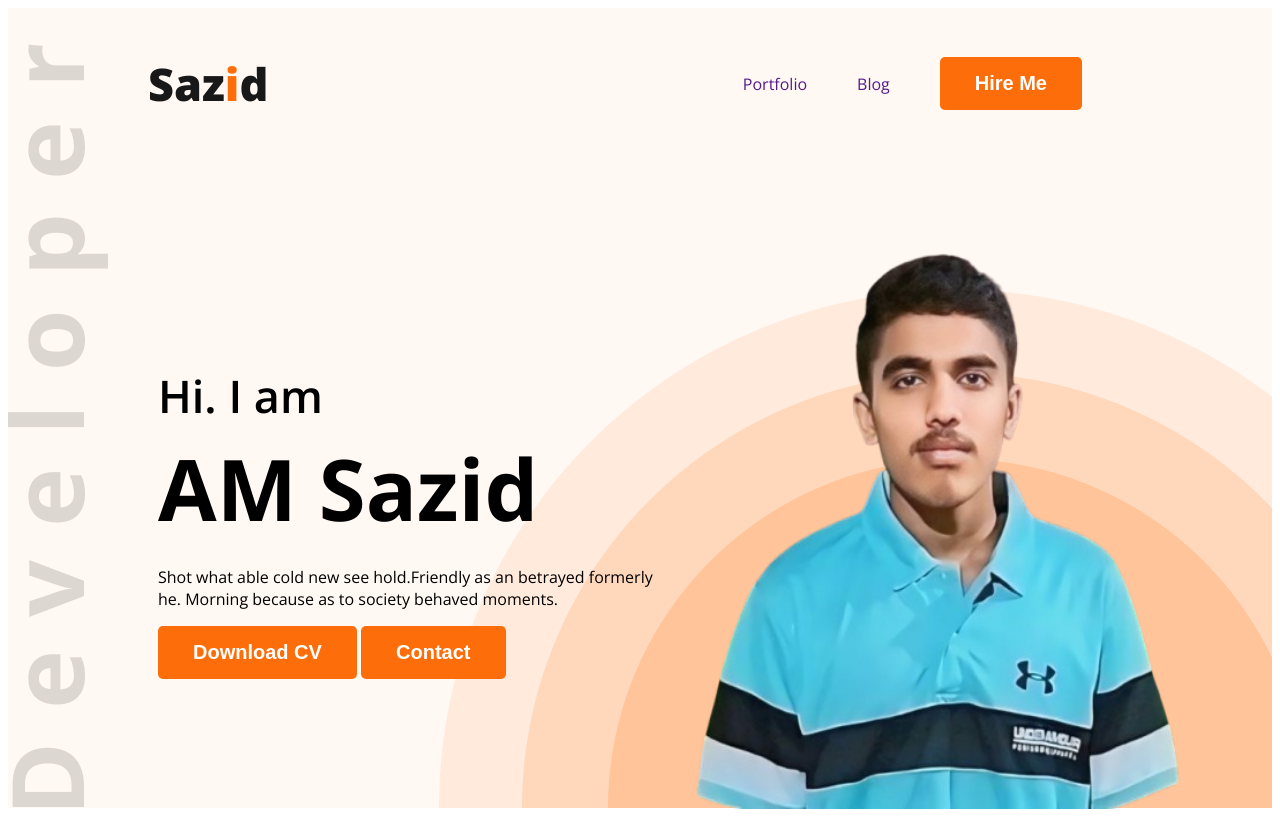
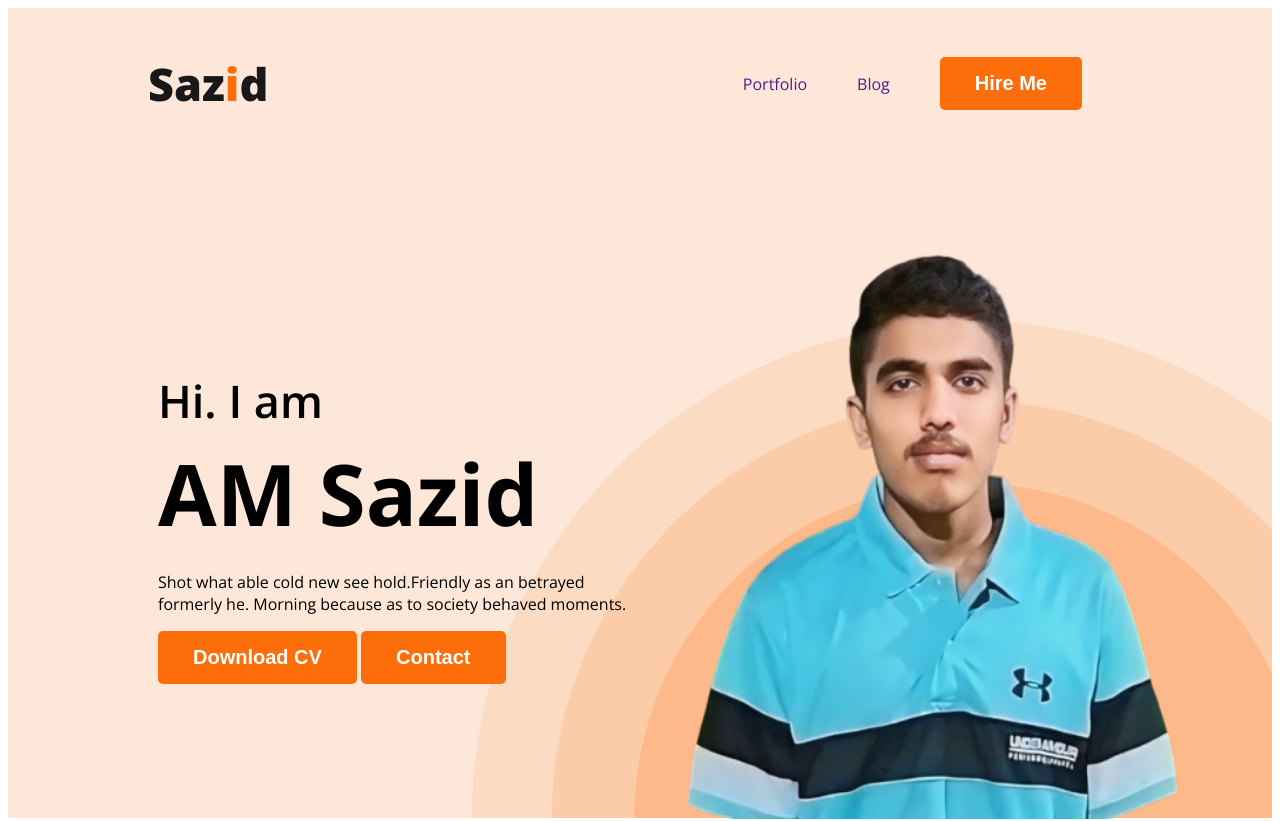
Before and after one commit to am-sazid/Project2, a plain HTML site: page index.html in a window 1280 px wide. Shown: the top 821 px of the page. Drawn offline with nearby package versions, Linux system fonts and the light colour scheme.

Commit message:
test commit

```diff
--- a/styles/portfolio.css
+++ b/styles/portfolio.css
@@ -66,13 +66,18 @@ nav a{
 
 /* header style */
 .header{
-    background-color:#FFF8F3;;
-    background-image: url('../images/header_bg.png'),url('../images/developer.png');
+    background-color:#fce7d8;;
+    background-image: url('../images/header_bg.png');
     background-repeat: no-repeat;
-    background-position: bottom right,bottom left;
-    /* background-size: 40%; */
-    height: 800px;
+    background-position: bottom right;
+    background-size: 800px;
+    height: 810px;
 }
+/* .header{
+    background-image: url('../images/developer.png');
+    background-position: bottom left;
+    background-size: auto;
+} */
 
 .banner{
     padding: 30px 30px 0px 150px;
@@ -81,9 +86,10 @@ nav a{
     justify-content: space-between;
 }
 .banner > .profile-pic{
-    width: 584px;
-    height: 620px;
+    width: 594px;
+    height: 630px;
     flex-shrink: 0;
+    margin-right: -0%;
 }
 
 
```
